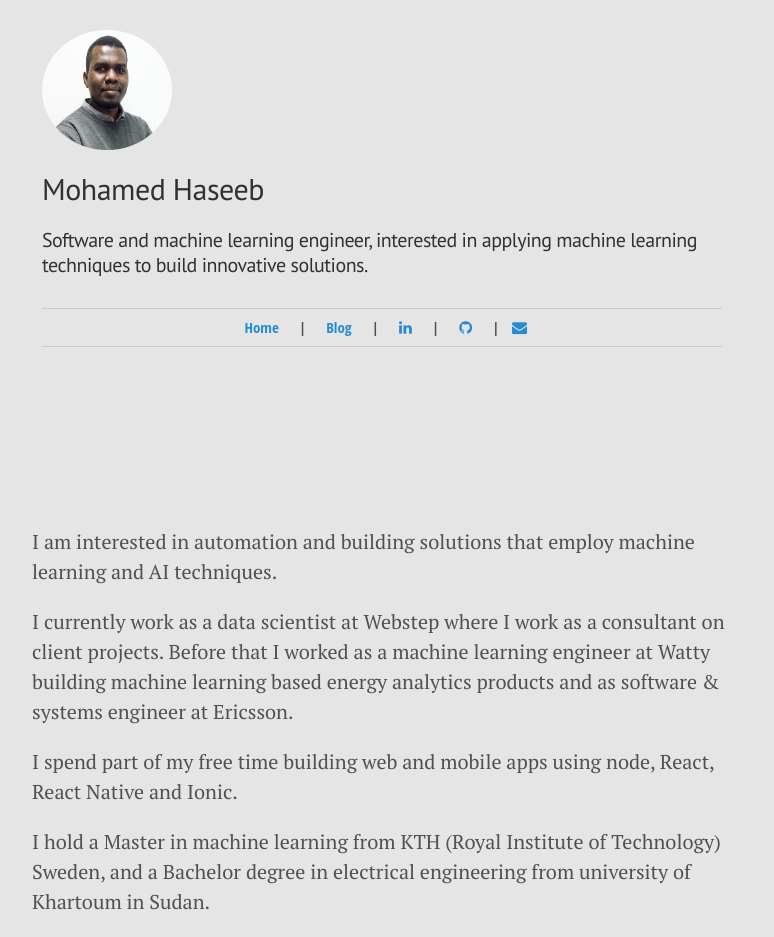
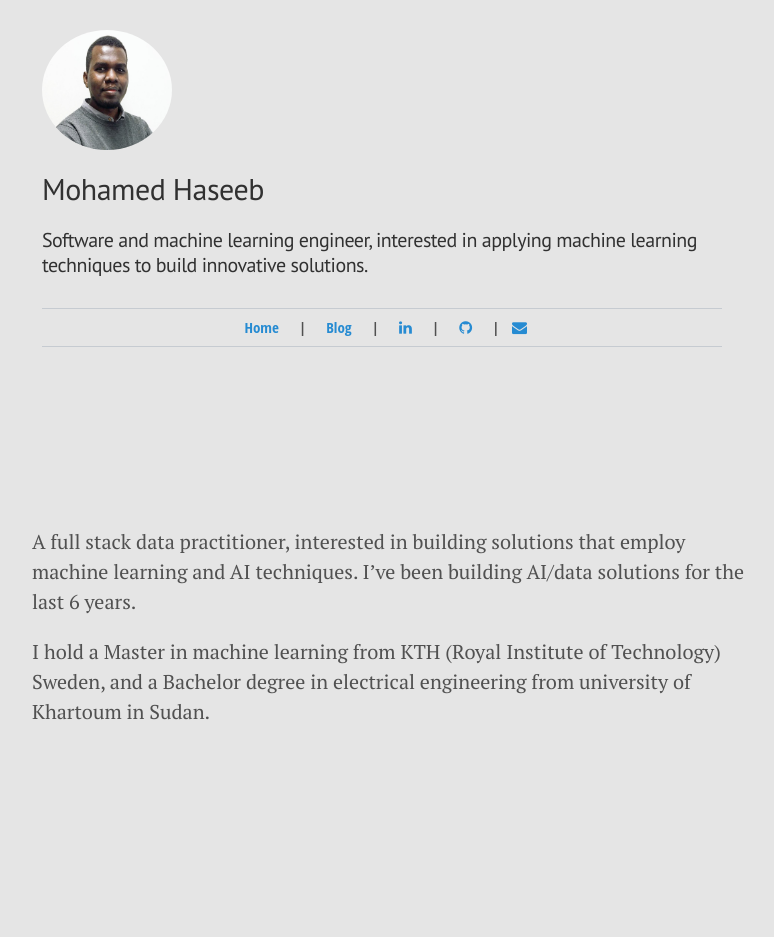
Before and after one commit to mohaseeb/mohaseeb.github.io, a Jekyll site: the page built from index.md, in a window 1280 px wide. Shown: the whole page, without its empty margins (248-1022 px from the left). Built offline with Jekyll 4.4.1, drawn with Linux system fonts in a browser that asks for light colours; nearby versions of some CDN libraries; comment, search, counter and statistics services are not loaded; after the commit the page ends 900 px from its top, so only the background shows below that.

Commit message:
update the readme

```diff
--- a/index.md
+++ b/index.md
@@ -2,15 +2,8 @@
 layout: default
 title: Home
 ---
-I am interested in automation and building solutions that employ machine
-learning and AI techniques.
-
-I currently work as a data scientist at Webstep where I work as a consultant
-on client projects. Before that I worked as a machine learning engineer at Watty
- building machine learning based energy analytics products and as software & systems engineer at Ericsson.
-
-I spend part of my free time building web and mobile apps using node, React,
-React Native and Ionic.
+A full stack data practitioner, interested in building solutions that employ
+machine learning and AI techniques. I've been building AI/data solutions for the last 6 years.
 
 I hold a Master in machine learning from KTH (Royal Institute of
 Technology) Sweden, and a Bachelor degree in electrical engineering
```
